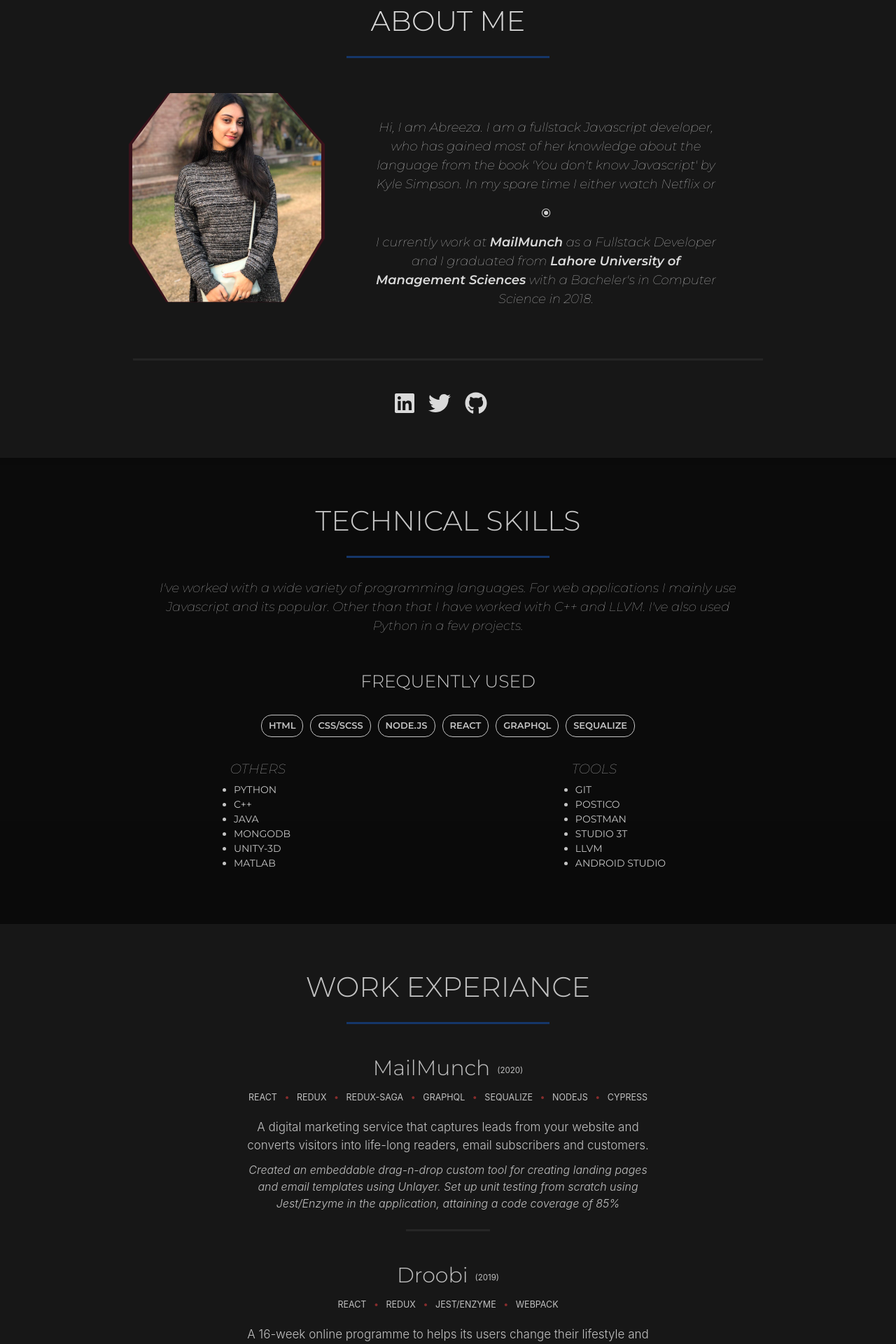
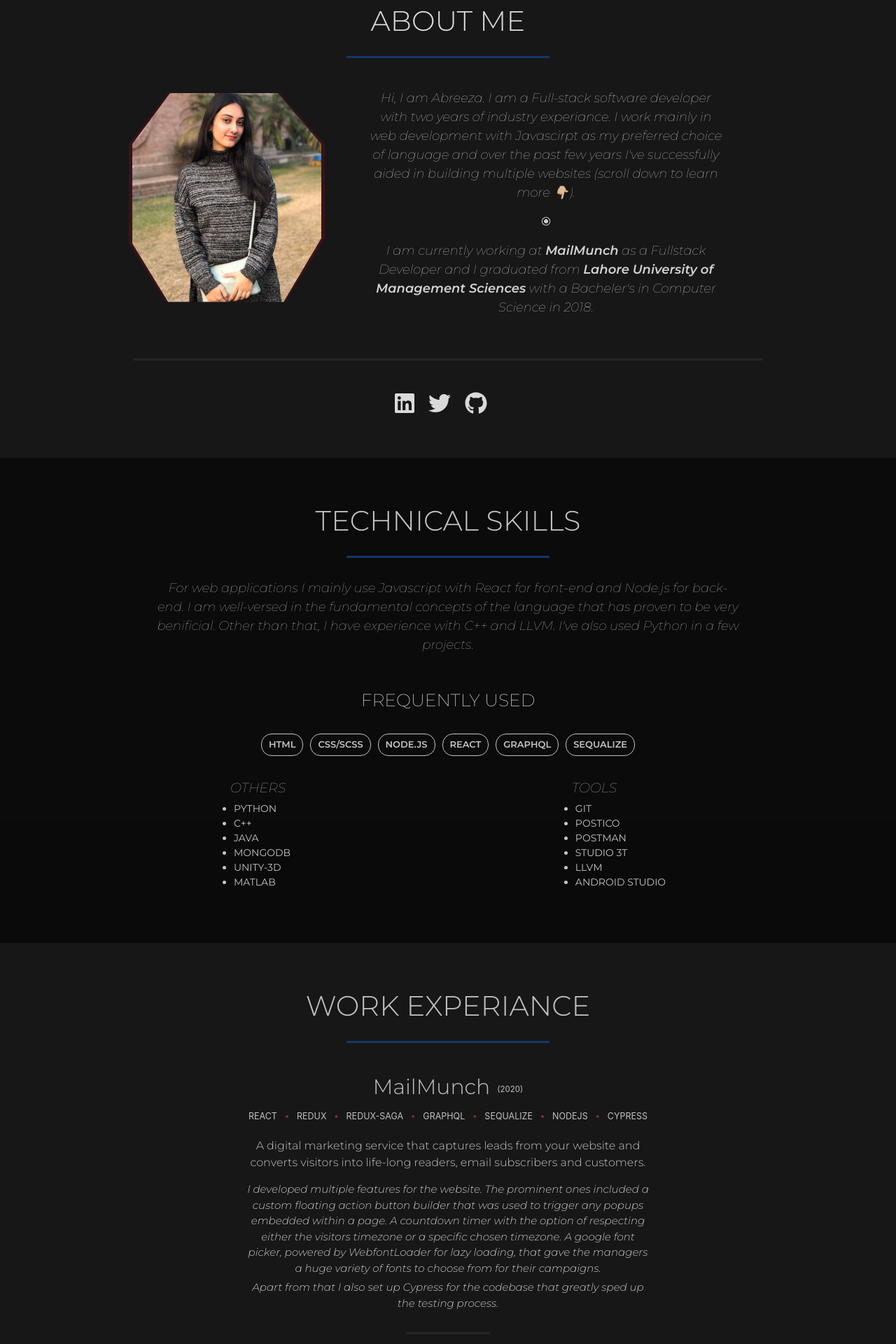
Before and after one commit to AbreezaSaleem/portfolio, a React (Create React App) app: page / in a window 1280 px wide. Shown: the part 860-2780 px from the top of the page at 70% size. Built offline with nearby package versions, Linux system fonts and the light colour scheme; a web font is replaced by a local one.

Commit message:
last commit. hopefully 😺

```diff
--- a/public/index.html
+++ b/public/index.html
@@ -22,6 +22,7 @@
     <link href="https://fonts.googleapis.com/css2?family=Montserrat:ital,wght@0,200;0,300;0,400;0,500;0,600;0,700;0,800;0,900;1,100&&family=Palanquin+Dark:wght@400;500&display=swap" rel="stylesheet">
     <link href="https://fonts.googleapis.com/css2?family=Montserrat:ital,wght@1,600&display=swap" rel="stylesheet">
     <link href="https://fonts.googleapis.com/css2?family=Montserrat:ital@0;1&display=swap" rel="stylesheet">
+    <link href="https://fonts.googleapis.com/css2?family=Montserrat:ital,wght@0,300;1,300&display=swap" rel="stylesheet">
     <!-- Latest compiled and minified CSS -->
     <link rel="stylesheet" href="https://maxcdn.bootstrapcdn.com/bootstrap/4.5.0/css/bootstrap.min.css">
 
--- a/src/sections/About/index.js
+++ b/src/sections/About/index.js
@@ -16,12 +16,13 @@ const About = () => {
         <div className="about-introduction">
           <div className="image-container"><img src={me} /></div>
           <div className="introduction-text">
-            <p style={{marginTop: -20}} className="about-title-color">
-              Hi, I am Abreeza. I am a fullstack Javascript developer, who has gained most of her knowledge about the language from the book 'You don't know Javascript' by Kyle Simpson.
-              In my spare time I either watch Netflix or
+            <p className="about-me about-title-color">
+              Hi, I am Abreeza. I am a Full-stack software developer with two years of industry experiance.
+              I work mainly in web development with Javascirpt as my preferred choice of language and over the past few
+              years I've successfully aided in building multiple websites (scroll down to learn more 👇🏼).
             </p>
             <div className="dot-divider" />
-            <p className="education about-title-color">I currently work at <span style={{fontWeight: 600}}>MailMunch</span> as a Fullstack Developer and I graduated from <span style={{fontWeight: 600}}>Lahore University of Management Sciences</span> with a Bacheler's in Computer Science in 2018.</p>
+            <p className="education about-title-color">I am currently working at <a href="https://www.mailmunch.com/" target="_blank">MailMunch</a> as a Fullstack Developer and I graduated from <a href="https://www.lums.edu.pk/" target="_blank">Lahore University of Management Sciences</a> with a Bacheler's in Computer Science in 2018.</p>
           </div>
         </div>
         <div className="secondary-divider-container">
--- a/src/sections/Projects/data.js
+++ b/src/sections/Projects/data.js
@@ -3,9 +3,11 @@ export default [
     name: "MailMunch",
     description: "A digital marketing service that captures leads from your website and converts visitors into life-long readers, email subscribers and customers.  ",
     details:
-      `Created an embeddable drag-n-drop custom tool for creating landing pages and email templates using Unlayer.
-      Set up unit testing from scratch using Jest/Enzyme in the application, attaining a code coverage of 85%`
-    ,
+      [`I developed multiple features for the website. The prominent ones included a custom floating action button builder that was used to trigger any popups embedded within a page.
+      A countdown timer with the option of respecting either the visitors timezone or a specific chosen timezone. A google font picker, powered by WebfontLoader for lazy loading,
+      that gave the managers a huge variety of fonts to choose from for their campaigns.`,
+      `Apart from that I also set up Cypress for the codebase that greatly sped up the testing process.`
+    ],
     link: "https://www.mailmunch.com/",
     tags: ["React", "Redux", "Redux-Saga", "GraphQL", "Sequalize", "Nodejs", "Cypress"],
     year: 2020,
@@ -13,54 +15,61 @@ export default [
   {
     name: "Droobi",
     description: "A 16-week online programme to helps its users change their lifestyle and manage their diabetes.",
-    details:
-      `Created a chat module in ReactJS containing features like last seen, media files support, archive/unarchive conversation.
-      Brought down code duplication from 34% to 11% by formulating a reusable UI library on top of Material-UI components (Figures reported by SonarQube)`
-    ,
+    details:[
+      `I created a chat module in ReactJS containing features like last seen, media files support, archive/unarchive conversation.
+      I also bought down code duplication from 34% to 11% by formulating a reusable UI library on top of Material-UI components (Figures reported by SonarQube)
+      And I set up unit testing from scratch using Jest/Enzyme in the application, attaining a code coverage of 85%`
+    ],
     link: "https://en.droobihealth.com/",
     tags: ["React", "Redux", "Jest/Enzyme", "Webpack"],
     year: 2019,
   },
   {
     name: "Covid-19",
-    description: "",
+    description: "A Covid Relief website that gave the user an option of selecting a city from the dropdown and displaying the charities available for that city via Google Maps.",
+    details:[`
+      I Co-authored in a website that was powered by a Node.js to serve a React SPA. The application the consumed Twilio SMS API to send charity details to users upon their request.
+    `],
     link: "https://pacific-headland-81140.herokuapp.com/",
     tags: ["React", "Twillio"],
     year: 2020,
   },
   {
     name: "CodeLMS",
-    description: "A web application that provides a platform to upload and solve coding assignments.",
-    details:
+    description: "A platform for users to view their enrolled courses, upload programming assignments and an use in-browser IDE to write code.",
+    details:[
       `Developed a web application that provided a platform to upload and solve coding assignments. Made use of Docker to execute the user code in a safe environment containing all the required dependencies. Users of the application had a repository created on Gitlab where their code was retrieved and updated automatically using GitLab’s APIs.`
-    ,
+    ],
     link: "https://github.com/AbreezaSaleem/codeLMS",
-    tags: ["React", "Nodejs"],
+    tags: ["React", "Nodejs", "Rest-api"],
     year: 2018,
   },
   {
     name: "Stutor",
     description: "A web application that provides a platform to connect students with tutors based on their proximity to each other based on the model of Tinder.",
+    details: [`
+
+    `],
     link: "",
-    tags: ["React", "Nodejs"],
+    tags: ["React", "Nodejs", "Mongo  ", "Express"],
     year: 2017,
   },
   {
     name: "Program Inspection Tool",
     description: "An inspection tool that provides a comprehensive visualisation of fault localisation in user code.",
-    details:
-      `Developed an inspection tool that provides a comprehensive visualisation of fault localisation in user code. It reports the test cases the script passed and the ones it failed along with how far off the failed ones were from the original solution using Levenshtein’s Algorithm.`
-    ,
+    details:[
+      `Developed an inspection tool that generated a thorough report on the occurrences of bugs in the program, using Levenshtein’s Algorithm. It provided a visual report of all the failed test cases and how far they were from the original solution via a web application.`,
+    ],
     link: "https://github.com/AbreezaSaleem/Automated-Program-Inspection-using-LLVM",
     tags: ["C++", "LLVM"],
     year: 2019,
   },
   {
     name: "Plagersim Detector Tool",
-    description: "A plagiarism detection tool that generated Program Dependance Graphs of two source codes and compared them both using subgraph isomorphism to detect disguised code changes",
-    details:
+    description: "A plagiarism detection tool that generates Program Dependence Graphs of all uploaded programs/assignments and compares each pair by using subgraph isomorphism to detect disguised code changes.",
+    details:[
       `Developed a plagiarism detection tool that generated Program Dependance Graphs of two source codes and compared them both using subgraph isomorphism to detect disguised code changes. Successfully tested tool on common disguises like statement reordering, variable renaming, control replacement and code insertion.`
-    ,
+    ],
     link: "https://github.com/AbreezaSaleem/ProgramDependenceGraph",
     tags: ["C++", "LLVM"],
     year: 2018,
--- a/src/sections/Projects/index.js
+++ b/src/sections/Projects/index.js
@@ -16,7 +16,7 @@ const Projects = () => {
       </div>
       <div className="show-on-scroll projects-list">
         {data.map((project, index) => {
-          const { tags=[], link, description, details } = project;
+          const { tags=[], link, description, details=[] } = project;
           return (
             <div key={`project-${index}`} className="project project-title-color">
               <div onClick={() => openProject(link)} className="project-title">
@@ -31,7 +31,7 @@ const Projects = () => {
               </div>
               <div className="project-details">
                 <p>{description}</p>
-                <p>{details}</p>
+                {details.map(detail => <p>{detail}</p>)}
               </div>
               <div className="secondary-divider" />
             </div>
--- a/src/sections/Skills/index.js
+++ b/src/sections/Skills/index.js
@@ -10,7 +10,11 @@ const Skills = () => {
           <div className="divider" />
         </div>
         <div style={{marginTop: 10}} className="skills-introduction">
-          <p className="skills-title-color">I've worked with a wide variety of programming languages. For web applications I mainly use Javascript and its popular. Other than that I have worked with C++ and LLVM. I've also used Python in a few projects.</p>
+          <p className="skills-title-color">
+            For web applications I mainly use Javascript with React for front-end and Node.js for back-end.
+            I am well-versed in the fundamental concepts of the language that has proven to be very benificial.
+            Other than that, I have experience with C++ and LLVM. I've also used Python in a few projects.
+          </p>
         </div>
         <div className="skills-list">
           <h4>Frequently Used</h4>
--- a/src/styles/sections/about.scss
+++ b/src/styles/sections/about.scss
@@ -38,7 +38,7 @@ $hover-shade: #075d9a;
     text-align: center;
     font-size: 18px; // !
     font-family: 'Montserrat', sans-serif;
-    font-weight: 300;
+    font-weight: 200;
     font-style: italic;
     margin-bottom: 0px;
   }
@@ -65,6 +65,13 @@ $hover-shade: #075d9a;
     width: 40%;
     margin: 0 60px;
   }
+
+  p.about-me {
+    margin-top: -30px;
+
+    /* Medium devices (landscape tablets, 768px and up) */
+    @media screen and (min-width: 768px) { margin-top: -50px; }
+  }
 }
 
 .education {
@@ -72,6 +79,17 @@ $hover-shade: #075d9a;
 
   div > h3 {
     font-weight: 300;
+  }
+
+  a {
+    font-weight: 600;
+    text-decoration: none;
+    color: #d2d2d2;
+
+    &:hover {
+      color: $title-shade;
+      text-decoration: underline;
+    }
   }
 }
 
--- a/src/styles/sections/contact.scss
+++ b/src/styles/sections/contact.scss
@@ -20,6 +20,8 @@ $title-shade: #c5c5c5;
   font-style: italic;
   text-align: center;
   width: 55%;
+  font-weight: 200;
+
 }
 
 .contact-me {
@@ -104,7 +106,7 @@ $title-shade: #c5c5c5;
   margin-bottom: 18px;
   font-size: 11px;
   text-transform: uppercase;
-  font-weight: 300;
+  font-weight: 400;
   // padding: 10px 5px;
 }
 
--- a/src/styles/sections/projects.scss
+++ b/src/styles/sections/projects.scss
@@ -35,7 +35,7 @@ $title-shade: #c1c1c1;
 }
 
 .projects-list.is-visible {
-  max-height: 2500px; // !
+  max-height: 4500px; // !
   transition: max-height 2s ease-in;
 }
 
@@ -85,17 +85,23 @@ $title-shade: #c1c1c1;
 .project-details {
   font-weight: 300;
   margin-top: 10px;
+  font-family: 'Montserrat', sans-serif;
 
   p:nth-child(1) {
-    margin-bottom: 10px;
-    font-size: 17px;
+    margin-bottom: 15px;
+    font-size: 16px;
   }
-  p:nth-child(2) {
-    text-align: center;
-    margin-bottom: 0px;
+  p:nth-child(n+2) {
     font-style: italic;
     text-align: center;
-    font-size: 16px;
+    margin-bottom: 5px;
+    text-align: center;
+    font-size: 15px;
+
+    &::after {
+      content:"\a";
+      white-space: pre;
+    }
   }
 }
 
--- a/src/styles/sections/skills.scss
+++ b/src/styles/sections/skills.scss
@@ -25,7 +25,7 @@ $title-shade: #c5c5c5;
   font-family: 'Montserrat', sans-serif;
 
   h4 {
-    font-weight: 300;
+    font-weight: 200;
     font-size: 25px;
   }
 }
@@ -41,10 +41,13 @@ $title-shade: #c5c5c5;
     text-align: center;
     font-size: 18px; // !
     font-family: 'Montserrat', sans-serif;
-    width: 65%;
-    font-weight: 300;
+    width: 80%;
+    font-weight: 200;
     font-style: italic;
     margin-bottom: 0px;
+
+   @media screen and (min-width: 768px) { width: 65%; }
+
   }
 }
 
```
Also changed, not shown: src/components/Footer/index.js (+4 -3 lines), src/styles/components/footer.scss (+15 -4 lines).
